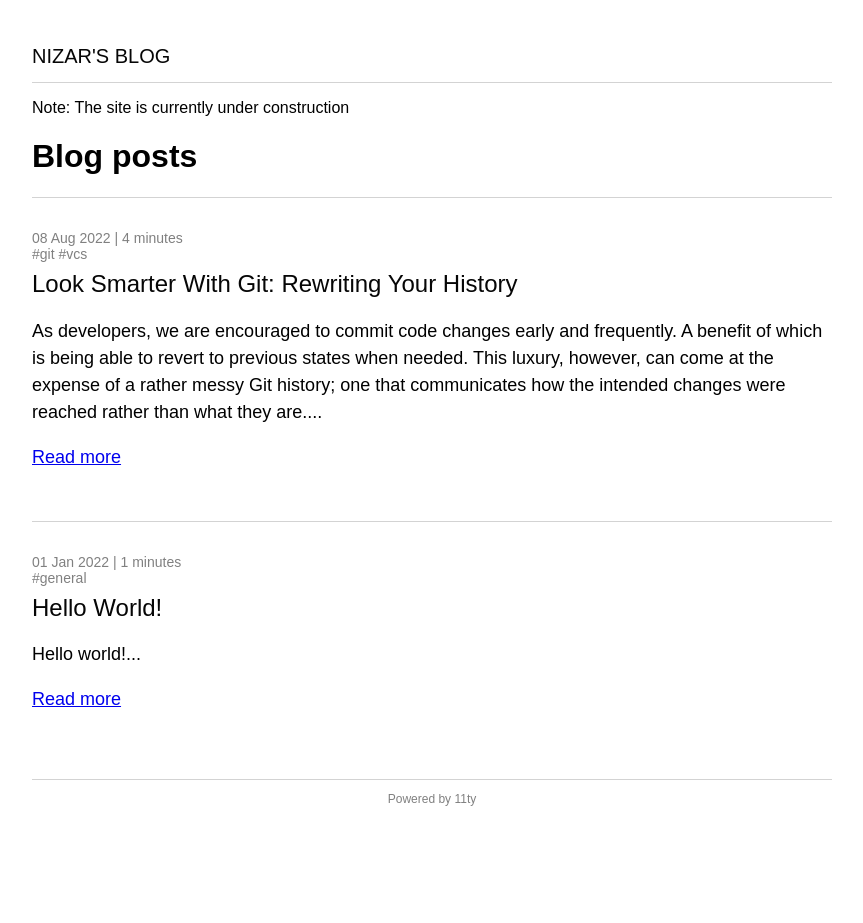
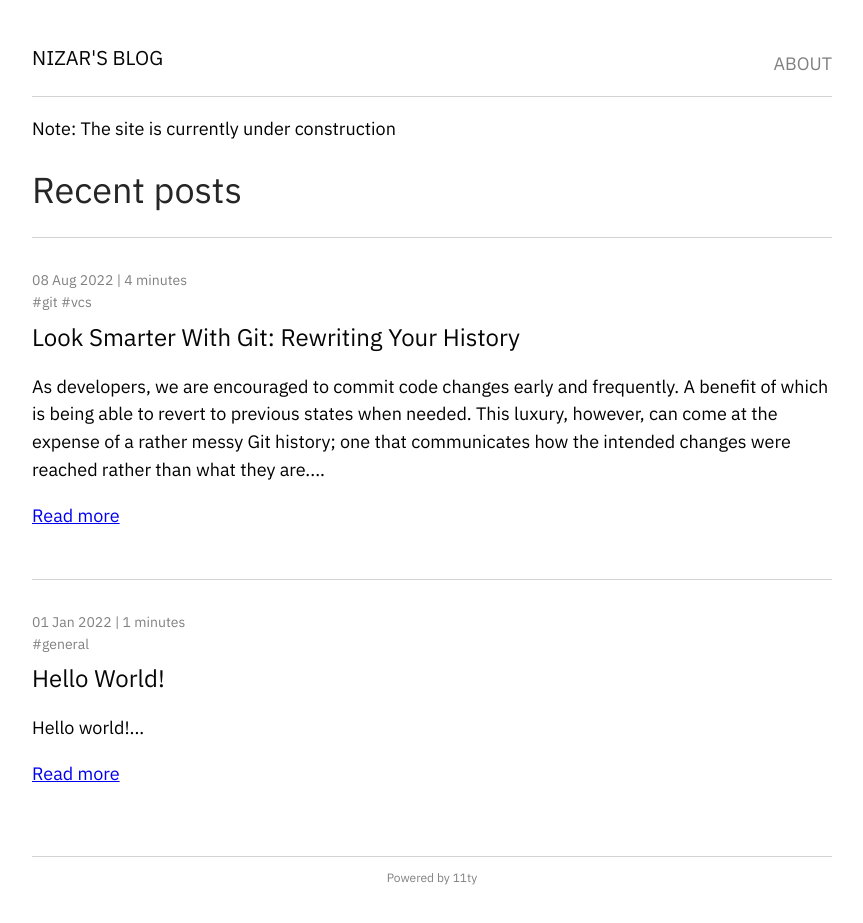
Before and after one commit to nizos/nizos.github.io, an Eleventy site: page src/index.md in a window 1280 px wide. Shown: the whole page, without its empty margins (208-1071 px from the left). Before the commit the page ends 842 px from the top, so only its background shows below. Built offline with nearby package versions, Linux system fonts and the light colour scheme; Eleventy itself is replaced by a stand-in of ours; files that its build step writes are made by us from their sources.

Commit message:
feat: added about me page
Added an about me page.
Added missing IBM Plex Sans font.
Adjusted styling of text.

```diff
--- /dev/null
+++ b/src/about.md
@@ -0,0 +1,6 @@
+---
+layout: about.liquid
+title: About
+---
+
+Nizar is a software engineer and a consultant at [factor10](https://www.factor10.com).
--- a/src/css/main.css
+++ b/src/css/main.css
@@ -4,8 +4,45 @@ body {
     margin-left: auto;
     margin-right: auto;
     padding: 1rem;
+    font-size: 1.125rem;
+    line-height: 1.54;
     font-family: 'IBM Plex Sans', sans-serif;
+    font-feature-settings: 'liga', 'tnum', 'case', 'calt', 'zero', 'ss01', 'locl';
+    font-variant-ligatures: contextual;
+    text-rendering: optimizeLegibility;
     -webkit-font-smoothing: antialiased;
+    -webkit-text-size-adjust: 100%;
+    -webkit-overflow-scrolling: touch;
+}
+
+h1, h2, h3, h4, h5, h6 {
+    line-height: 1.3;
+    font-weight: 400;
+    color: #262626
+}
+
+h1 {
+    font-size: 2.25rem;
+}
+
+h2 {
+    font-size: 1.875rem;
+}
+
+h3 {
+    font-size: 1.5rem;
+}
+
+h4 {
+    font-size: 1.25rem;
+}
+
+h5 {
+    font-size: 1.125rem;
+}
+
+h6 {
+    font-size: 1rem;
 }
 
 .header-container {
@@ -25,7 +62,22 @@ body {
 }
 
 .header-container {
+    display: flex;
+    justify-content: space-between;
     border-bottom: 1px solid lightgray;
+}
+
+.nav-list {
+    list-style: none;
+}
+
+.nav-list a {
+    color: gray;
+    text-decoration: none;
+}
+
+.nav-list a:hover {
+    color: black;
 }
 
 .footer-container {
@@ -90,6 +142,5 @@ body {
 }
 
 .post-excerpt {
-    font-size: 1.125rem;
-    line-height: 1.5;
+
 }
--- a/src/includes/header.liquid
+++ b/src/includes/header.liquid
@@ -1,5 +1,12 @@
 <header>
     <div class="header-container">
         <h1 class="site-title"><a href="/">{{ site.name }}</a></h1>
+        <nav class="nav">
+            <ul class="nav-list">
+                <li class="nav-item">
+                    <a href="/about">About</a>
+                </li>
+            </ul>
+        </nav>
     </div>
 </header>
--- /dev/null
+++ b/src/layouts/about.liquid
@@ -0,0 +1,18 @@
+<!DOCTYPE html>
+<html lang="en">
+    <head>
+        <title>{{ title }}</title>
+        <link href="/css/main.css" rel="stylesheet" />
+        <link rel="preconnect" href="https://fonts.gstatic.com">
+        <link href="https://fonts.googleapis.com/css2?family=IBM+Plex+Sans&display=swap" rel="stylesheet">
+    </head>
+    <body>
+        {% include 'header' %}
+        {% include 'jumbotron' %}
+        <h1>About</h1>
+        <main class="main">
+            {{ content }}
+        </main>
+        {% include 'footer' %}
+    </body>
+</html>
--- a/src/layouts/home.liquid
+++ b/src/layouts/home.liquid
@@ -3,11 +3,13 @@
     <head>
         <title>{{ title }}</title>
         <link href="/css/main.css" rel="stylesheet" />
+        <link rel="preconnect" href="https://fonts.gstatic.com">
+        <link href="https://fonts.googleapis.com/css2?family=IBM+Plex+Sans&display=swap" rel="stylesheet">
     </head>
     <body>
         {% include 'header' %}
         {% include 'jumbotron' %}
-        <h1>Blog posts</h1>
+        <h1>Recent posts</h1>
         <ul class="post-list">
             {%- for post in collections.posts reversed -%}
             <li class="post-item">
--- a/src/layouts/post.liquid
+++ b/src/layouts/post.liquid
@@ -3,6 +3,8 @@
     <head>
         <title>{{ title }}</title>
         <link href="/css/main.css" rel="stylesheet" />
+        <link rel="preconnect" href="https://fonts.gstatic.com">
+        <link href="https://fonts.googleapis.com/css2?family=IBM+Plex+Sans&display=swap" rel="stylesheet">
     </head>
     <body>
         {% include 'header' %}
```
